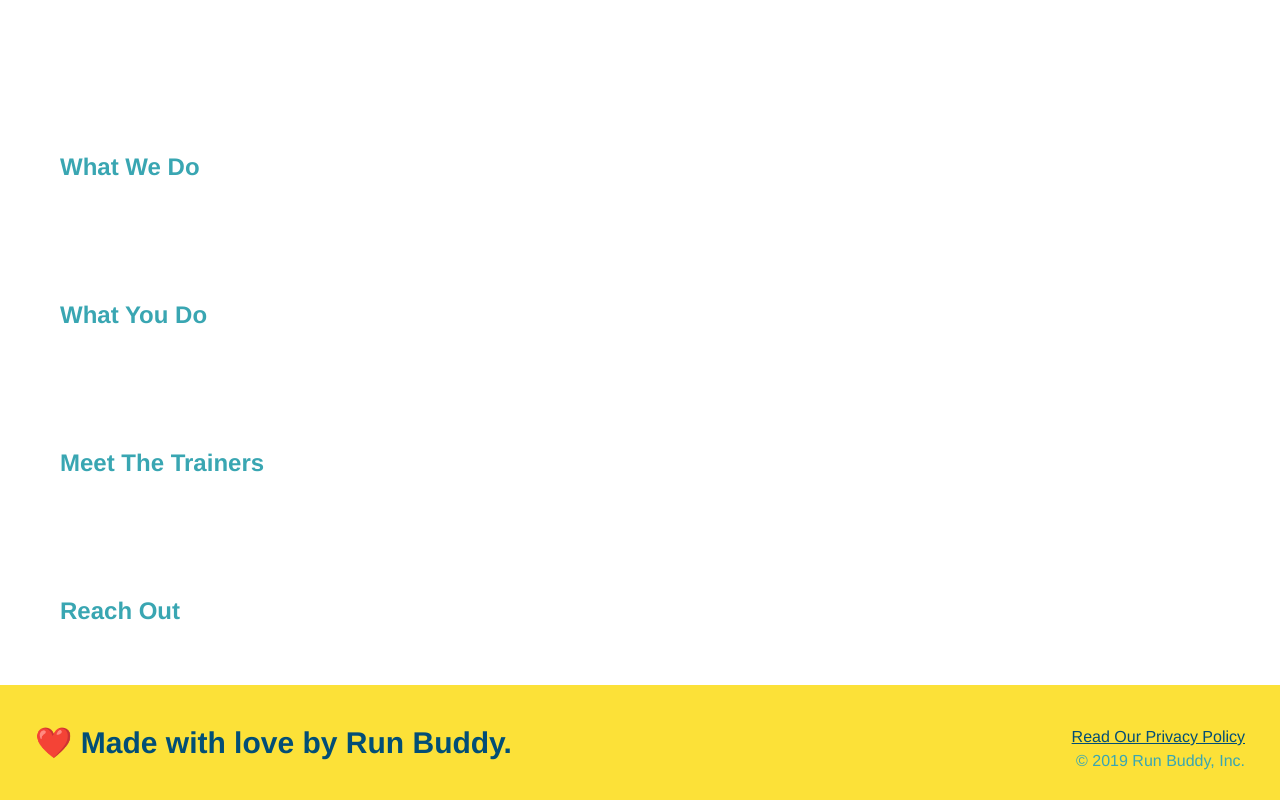
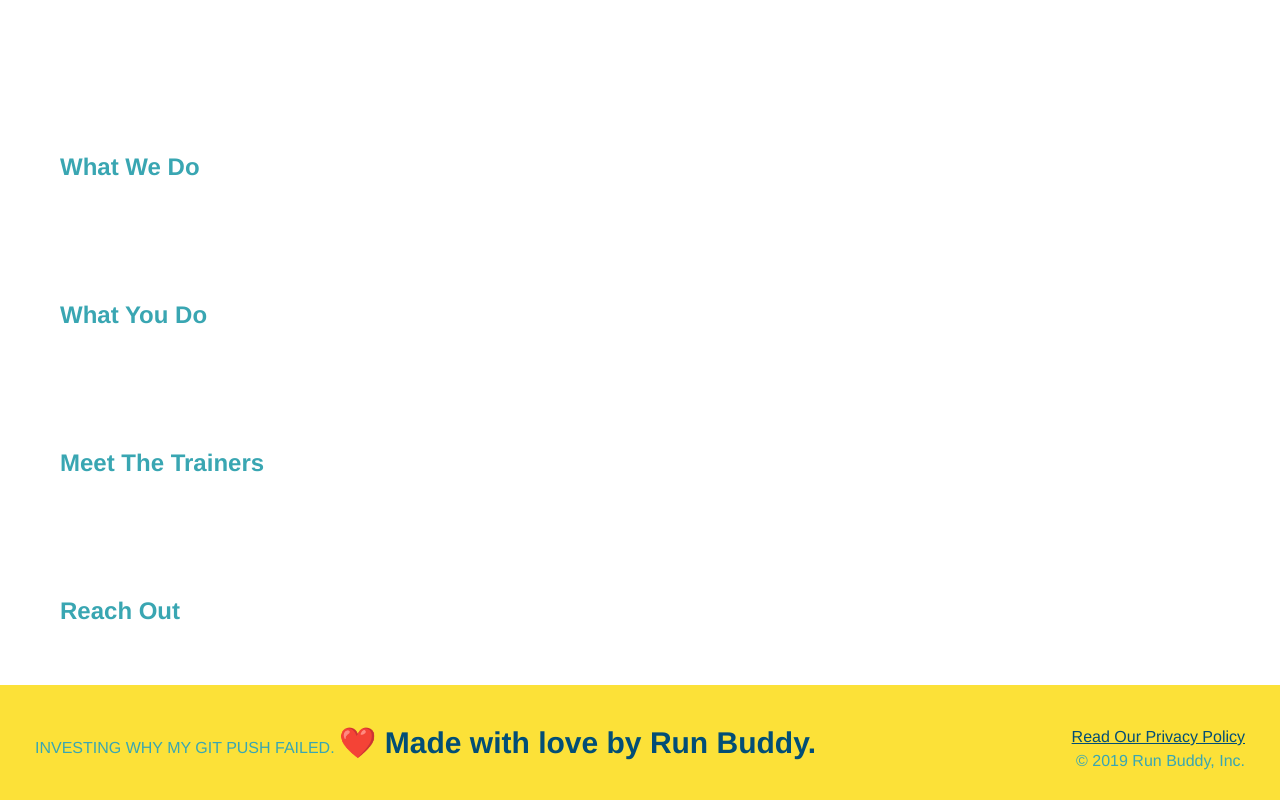
Before and after one commit to bobby6381/run-buddy, a plain HTML site: page index.html in a window 1280 px wide. Shown: the part 709-1509 px from the top of the page. Drawn offline with Linux system fonts and the light colour scheme.

Commit message:
investing why harddrive project file is not pushed

```diff
--- a/index.html
+++ b/index.html
@@ -93,6 +93,7 @@
 
   <!-- footer -->
   <footer>
+    INVESTING WHY MY GIT PUSH FAILED.
     <h2>❤️ Made with love by Run Buddy.</h2>
     <div>
       <a href="#">Read Our Privacy Policy</a><br />
```
